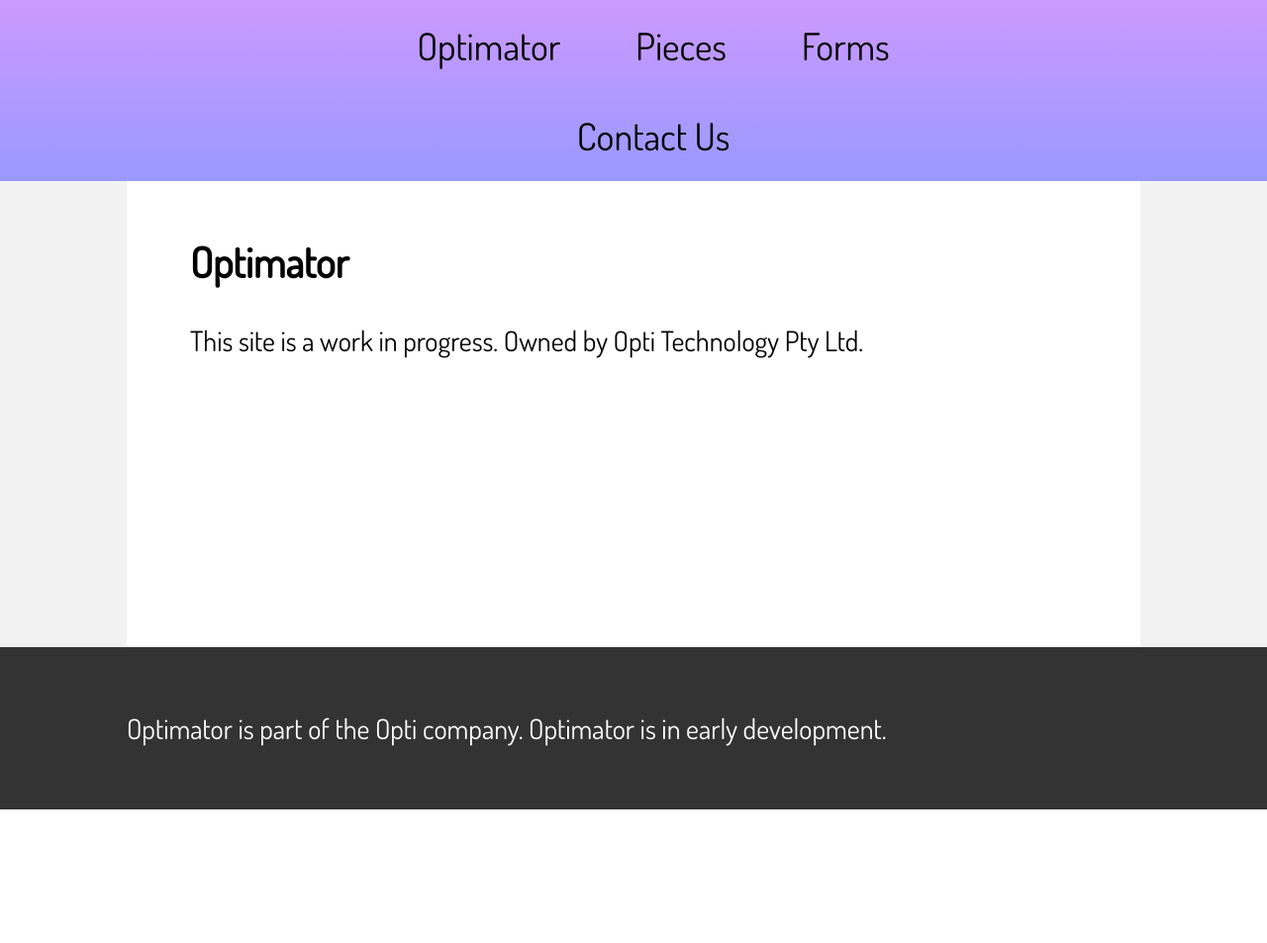
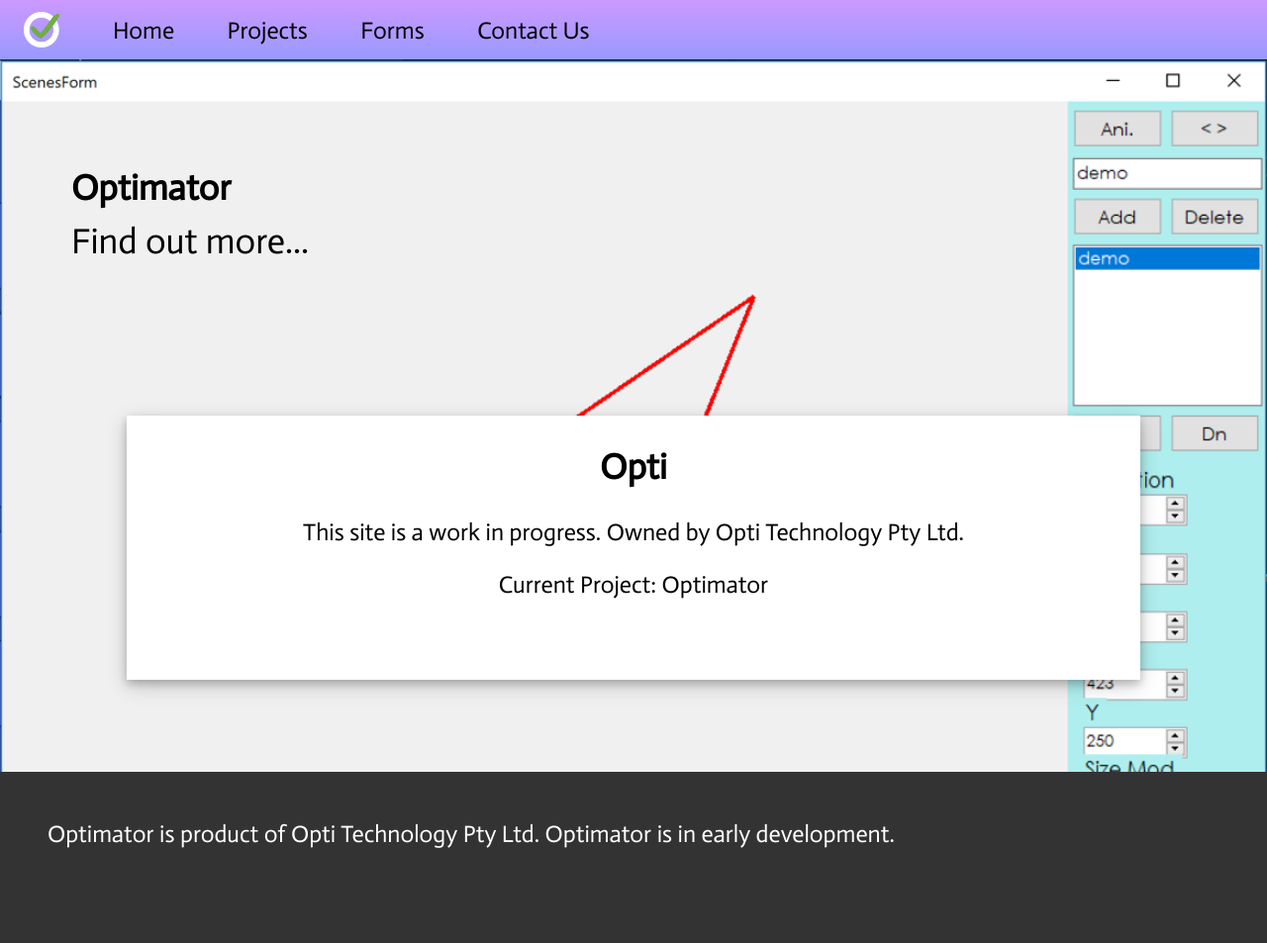
Before and after one commit to JodieMM/OptiSite, a PHP site: page /index.php in a window 1280 px wide. Shown: the whole page at 99% size. Before the commit the page ends 818 px from the top, so only its background shows below. Run offline with PHP 8.4, Linux system fonts and the light colour scheme.

Commit message:
Merged most updated site with github

```diff
--- a/Design/footer.php
+++ b/Design/footer.php
@@ -1,6 +1,6 @@
 <?php
 	echo"
 	<div class=\"footer\">
-			Optimator is part of the Opti company. Optimator is in early development.
+			Optimator is product of Opti Technology Pty Ltd. Optimator is in early development.
 	</div></body>";
 ?>
--- /dev/null
+++ b/Design/header.css
@@ -0,0 +1,79 @@
+body{
+    margin: 0;
+	font-family: 'Actor', 'Tahoma', sans-serif;
+    font-size: 24px;
+    background-color: #f2f2f2;
+}
+
+
+
+/*--- HEADER STYLES ---*/
+
+.header{
+	background: linear-gradient(to bottom, #cc99ff, #9999ff);
+}
+
+.header img{
+	height: 1.5em;
+	padding-right: -1em;
+}
+
+nav{
+	padding: 0.5em;
+	padding-left: 1em;
+}
+
+ul{
+	margin: 0;
+	padding: 0;
+}
+
+li{
+	vertical-align: middle;
+	padding-right: 2em;
+	display: inline-block;
+	color: black;
+}
+
+li:hover{
+	font-weight: bold;
+}
+
+.dropdown{
+    position: relative;
+    display: inline-block;
+}
+
+.dropdown:hover .dropdown-options{
+    display: block;
+}
+
+.dropdown-options{
+	background-color: #f2f2f2;
+    display: none;
+    position: absolute;
+	padding: 0 0.5em;
+	padding-top: 0.5em;
+}
+
+.dropdown-options a{
+    color: black;
+    text-decoration: none;
+    display: block;
+	padding-bottom: 0.5em;
+}
+
+.dropdown-options a:hover{
+	font-weight: bold;
+}
+
+
+
+/*--- FOOTER STYLES ---*/
+.footer{
+	position: relative;
+	background-color: #333333;
+	color: white;
+	padding: 2em;
+	padding-bottom: 4em;
+}
--- a/Design/header.php
+++ b/Design/header.php
@@ -1,28 +1,38 @@
-<?php
-	echo"
 <html>
 <head>
     <title>Optimator</title>
-    <link href=\"../Design/style.css\" rel=\"stylesheet\" type=\"text/css\"/>
-	<link href=\"https://fonts.googleapis.com/css?family=Dosis\" rel=\"stylesheet\">
-	<link rel=\"icon\" href=\"../Design/Images/logo.png\">
-	<script type=\"text/javascript\" src=\"../Functions/JSFunctions.js\"></script>
+
+	<!-- Design Components -->
+	<link href="Design/header.css" rel="stylesheet" type="text/css"/>
+    <link href="Design/style.css" rel="stylesheet" type="text/css"/>
+	<link href='https://fonts.googleapis.com/css?family=Actor' rel='stylesheet'/>
+	<link rel="icon" href="Design/Images/logo.png"/>
+	<link rel="apple-touch-icon" href="Design/Images/logo.png"/>
+
+	<!-- Code Components -->
+	<script type="text/javascript" src="Functions/JSFunctions.js"/></script>
+
 </head>
 <body>
-	<div class=\"header\">
+	<div class="header">
 		<nav>
 			<ul>
-				<a href=\"../index.php\"><li>Optimator</li></a>
-				<a href=\"../Pages/Pieces.php\"><li>Pieces</li></a>
-				<div class=\"dropdown\">
-					<li>Forms</li>
-					<div class=\"dropdown-options\">
-						<a href=\"../Pages/terms_and_conditions.php\">Terms and Conditions</a>
-						<a href=\"../Pages/privacy_policy.php\">Privacy Policy</a>
+				<li><img src="Design/Images/logonb.png" alt="Optimator Logo"></li>
+				<a href="index"><li>Home</li></a>
+				<div class="dropdown">
+					<li>Projects</li>
+					<div class="dropdown-options">
+						<a href="optimator">Optimator</a>
 					</div>
 				</div>
-				<a href=\"../Pages/contact_us.php\"><li>Contact Us</li></a>
+				<div class="dropdown">
+					<li>Forms</li>
+					<div class="dropdown-options">
+						<a href="terms_and_conditions">Terms and Conditions</a>
+						<a href="privacy_policy">Privacy Policy</a>
+					</div>
+				</div>
+				<a href="contact_us"><li>Contact Us</li></a>
 			</ul>
 		</nav>
-	</div>";
-?>
+	</div>
--- a/Design/style.css
+++ b/Design/style.css
@@ -1,124 +1,35 @@
-body{
-    margin: 0;
-	font-family: 'Dosis', sans-serif;
-    font-size: 28px;
-    background-color: #f2f2f2;
-	height: 100%;
+/*--- CONTENT STYLES ---*/
+.bgimg{
+	height: 30em;
 }
 
-/*--- HEADER STYLES ---*/
-.header{
-	background: linear-gradient(to bottom, #cc99ff, #9999ff);
+.bgimg img{
+	width: 100%;
 }
 
-
-/* Header - Menu */
-nav{
-	width: 60%;
-	margin-left: auto;
-	margin-right: auto;
-	text-align: center;
+.bgimg h1{
+	position: absolute;
+	display: inline-block;
+	margin-top: 3em;
+	margin-left: 2em;
 }
 
-.header a:hover{
-	font-weight: bold;
+.bgimg a{
+	position: absolute;
+	display: inline-block;
+	font-size: 36px;
+	text-decoration: none;
+	color: black;
+	margin-top: 4.5em;
+	margin-left: 2em;
 }
 
-li{
-    list-style: none;
-    font-size: 38px;
-	display: inline-block;
-	padding-top: 3%;
-	padding-bottom: 3%;
-	padding-left: 35px;
-	padding-right: 35px;
-	color: black;
+.content{
+	background-color: #ffffff;
+	position: absolute;
+	text-align: center;
+	box-shadow: 0 4px 8px 0 rgba(0, 0, 0, 0.2), 0 6px 20px 0 rgba(0, 0, 0, 0.19);
+	width: 80%;
+	margin: 10%;
+	margin-top: 15em;
 }
-
-ul{
-	margin: 0;
-}
-
-.dropdown {
-    position: relative;
-    display: inline-block;
-}
-
-.dropdown-options {
-    display: none;
-    position: absolute;
-	min-width: 140px;
-    background-color: #f2f2f2;
-}
-
-.dropdown-options a {
-    color: black;
-    padding: 4px 4px;
-    text-decoration: none;
-    display: block;
-}
-
-.dropdown:hover .dropdown-options {
-    display: block;
-}
-
-
-/*--- CONTENT STYLES ---*/
-.content{
-	width: 70%;
-	margin-right: auto;
-	margin-left: auto;
-	text-align: left;
-	background-color: #ffffff;
-	padding-top: 20px;
-	padding-left: 5%;
-	padding-right: 5%;
-	padding-bottom: 15%;
-}
-
-.content canvas{
-	float: left;
-}
-
-.content a{
-	text-decoration: none;
-	color: black;
-	font-size: 35;
-}
-
-.piecesMenu{
-	float:right;
-	width: 180;
-	height: 646px;
-	background-color: #ccccff;
-	padding-right: 10px;
-	padding-left: 10px;
-}
-
-.piecesMenu h1{
-	font-size: 32;
-	padding-top: 0;
-}
-
-/* Hover Buttons */
-.switchClick{
-  position: absolute;
-  top: 100px;
-  left: 1105px;
-}
-
-
-/*--- FOOTER STYLES ---*/
-.footer{
-	background-color: #333333;
-	color: white;
-	padding-left: 10%;
-	padding-top: 5%;
-	padding-bottom: 5%;
-}
-
-.footer a{
-	color: white;
-	font-weight: bold;
-	text-decoration: none;
-}
--- a/index.php
+++ b/index.php
@@ -3,9 +3,16 @@
 ?>
 <body>
 	<section class="content">
+		<h1> Opti </h1>
+		<p>This site is a work in progress. Owned by Opti Technology Pty Ltd. </p>
+		<p> Current Project: Optimator </p>
+		<br><br>
+	</section>
+
+	<section class="bgimg">
 		<h1> Optimator </h1>
-		<p>This site is a work in progress. Owned by Opti Technology Pty Ltd. </p>
-		<br><br>
+		<a href="pieces">Find out more...</a>
+		<img src='Design/Images/coverbg.png' alt="Triangle in Optimator">
 	</section>
 
 	<?php
```
Also changed, not shown: optimator.php (added, +32 -0 lines), .htaccess (added), Design/Images/coverbg.png (added), Design/Images/coverbg2.png (added), Design/Images/logonb.png (added), 1 other file.
